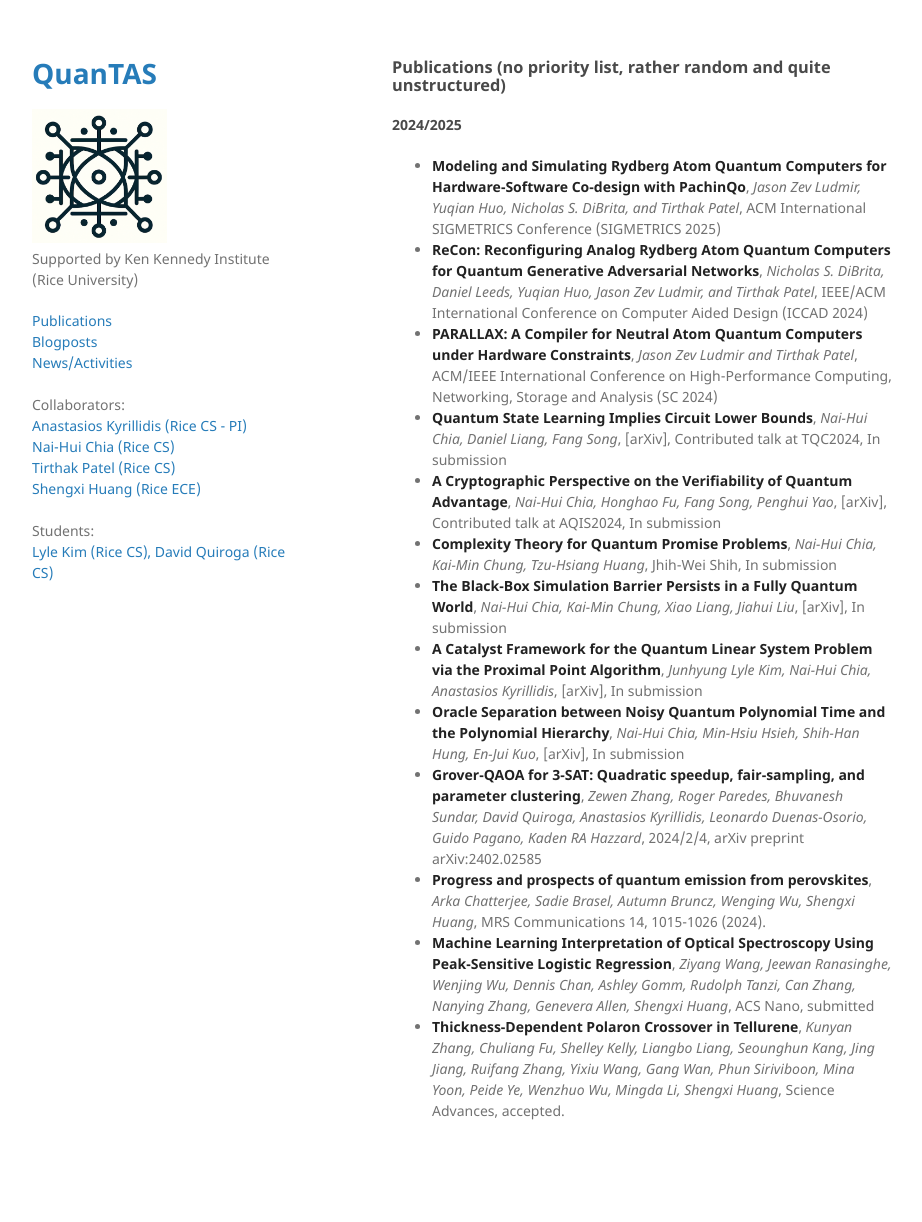
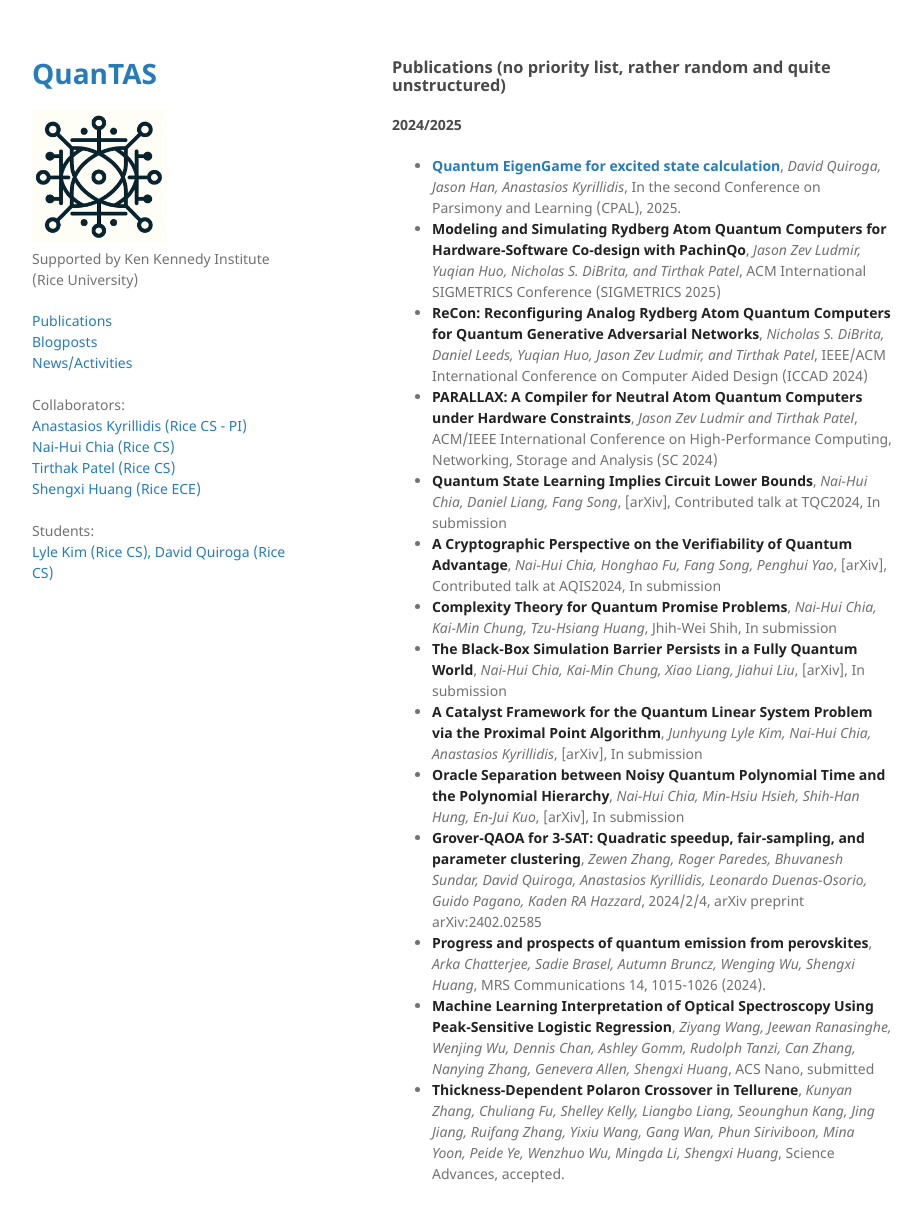
Before and after one commit to akyrillidis/explore-quantum, a Jekyll site: the page built from publications.md, in a window 1280 px wide and 1254 px high. Shown: the top 1222 px of the window, without its empty margins (178-1100 px from the left). Built offline with Jekyll 4.4.1, drawn with Linux system fonts in a browser that asks for light colours; our own code applies the rules of GitHub Pages for plain Markdown files.

Commit message:
Update publications.md

```diff
--- a/publications.md
+++ b/publications.md
@@ -6,6 +6,7 @@ layout: default
 
 #### 2024/2025
 
++ **[Quantum EigenGame for excited state calculation](https://openreview.net/pdf?id=XFjwzut6c5)**, *David Quiroga, Jason Han, Anastasios Kyrillidis*, In the second Conference on Parsimony and Learning (CPAL), 2025.
 + **Modeling and Simulating Rydberg Atom Quantum Computers for Hardware-Software Co-design with PachinQo**, *Jason Zev Ludmir, Yuqian Huo, Nicholas S. DiBrita, and Tirthak Patel*, ACM International SIGMETRICS Conference (SIGMETRICS 2025)
 + **ReCon: Reconfiguring Analog Rydberg Atom Quantum Computers for Quantum Generative Adversarial Networks**, *Nicholas S. DiBrita, Daniel Leeds, Yuqian Huo, Jason Zev Ludmir, and Tirthak Patel*, IEEE/ACM International Conference on Computer Aided Design (ICCAD 2024)
 + **PARALLAX: A Compiler for Neutral Atom Quantum Computers under Hardware Constraints**, *Jason Zev Ludmir and Tirthak Patel*, ACM/IEEE International Conference on High-Performance Computing, Networking, Storage and Analysis (SC 2024)
```
